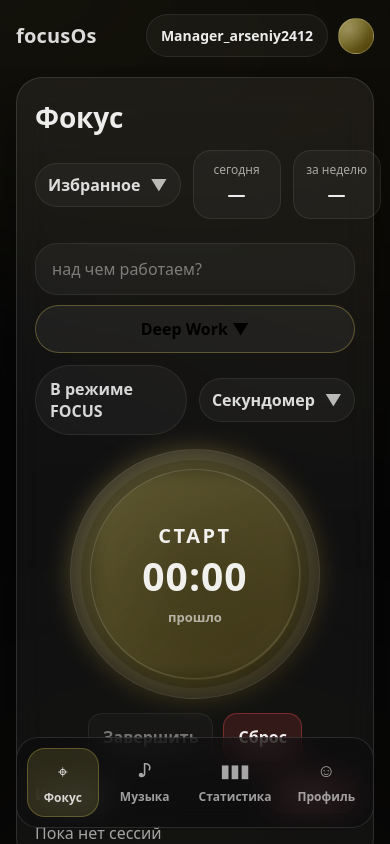
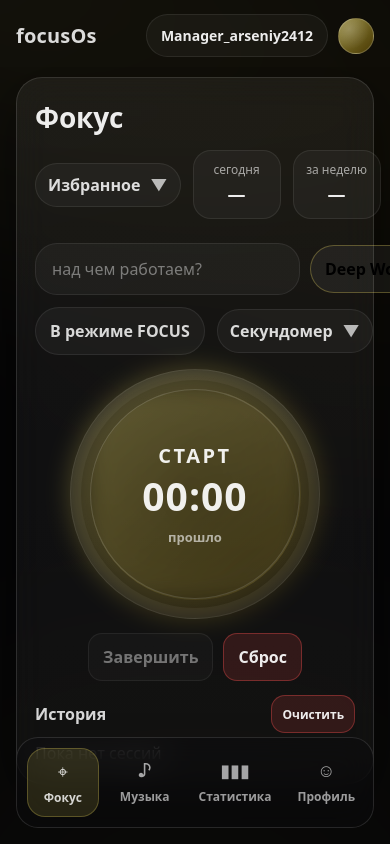
Before and after one commit to APSick/APP-for-DEEP-WORK, a React (Vite) app: page / in a window 390 px wide. Built offline with nearby package versions, Linux system fonts and the light colour scheme.

Commit message:
fix: mobile layout, bottom nav overlap, dropdown sheets

```diff
--- a/src/App.css
+++ b/src/App.css
@@ -108,12 +108,19 @@ button, input { font-family: inherit; }
 
 /* Важно: контент НЕ под нижней панелью */
 .screen{
-  padding: 10px 16px calc(var(--navSpace) + env(safe-area-inset-bottom));
+  padding: 10px 16px calc(var(--navSpace) + env(safe-area-inset-bottom) + 26px);
   max-width: 460px;
   margin: 0 auto;
-  overflow: hidden;
-  touch-action: none;
+
+  overflow-y: auto;
+  overflow-x: hidden;
+
+  -webkit-overflow-scrolling: touch;
+  overscroll-behavior: contain;
+
+  touch-action: pan-y;
 }
+
 
 .glass{
   background: linear-gradient(180deg, var(--glass), var(--glass2));
@@ -184,6 +191,11 @@ button, input { font-family: inherit; }
   cursor: pointer;
 }
 .modeInfoText{ font-weight: 800; opacity: 0.9; }
+
+.modeInfoText{
+  white-space: nowrap;
+}
+
 
 /* ===== dropdown ===== */
 .dropdownWrap{ position: relative; }
@@ -405,15 +417,19 @@ button, input { font-family: inherit; }
   position: fixed;
   inset: 0;
   z-index: 120;
-  background: rgba(0,0,0,0.35);
-  backdrop-filter: blur(2px);
-  -webkit-backdrop-filter: blur(2px);
+
+  background: rgba(0,0,0,0.55);
+  backdrop-filter: blur(18px) saturate(140%);
+  -webkit-backdrop-filter: blur(18px) saturate(140%);
+
   display: flex;
   align-items: center;
   justify-content: center;
   padding: 16px;
+
   touch-action: none;
 }
+
 
 .modal{
   width: min(420px, calc(100vw - 32px));
@@ -531,7 +547,19 @@ button, input { font-family: inherit; }
   justify-content: space-between;
 }
 
-@media (max-width: 420px){
-  .taskRow{ flex-direction: column; align-items: stretch; }
-  .taskTagClickable{ width: 100%; text-align: center; }
+
+.timeMenuSheet{
+  position: fixed;
+  left: 16px;
+  right: 16px;
+
+  bottom: calc(16px + env(safe-area-inset-bottom));
+  max-width: 460px;
+  margin: 0 auto;
+
+  max-height: calc(100dvh - 220px);
+  overflow-y: auto;
+
+  z-index: 80; /* ниже bottomNav (у неё z-index 90) */
+  padding-bottom: calc(var(--navSpace) - 20px); /* чтобы низ меню не прятался */
 }
--- a/src/App.tsx
+++ b/src/App.tsx
@@ -493,7 +493,7 @@ export default function App() {
                 </button>
 
                 {timerMenuOpen && (
-                  <div className="glassMenu rightMenu">
+                  <div className="glassMenu timeMenuSheet">
                     <div className="menu">
                       <button
                         className={`menuItem ${pt.active === "stopwatch" ? "menuActive" : ""}`}
```
